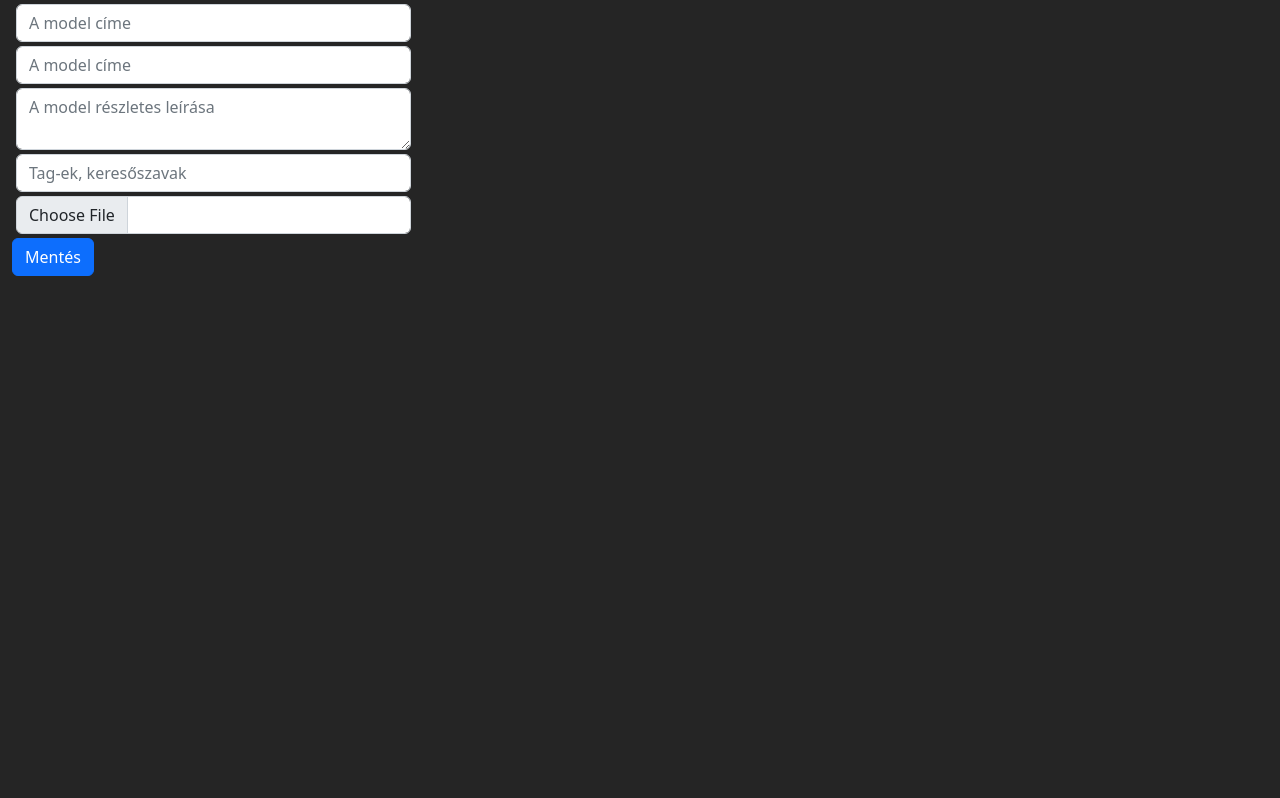
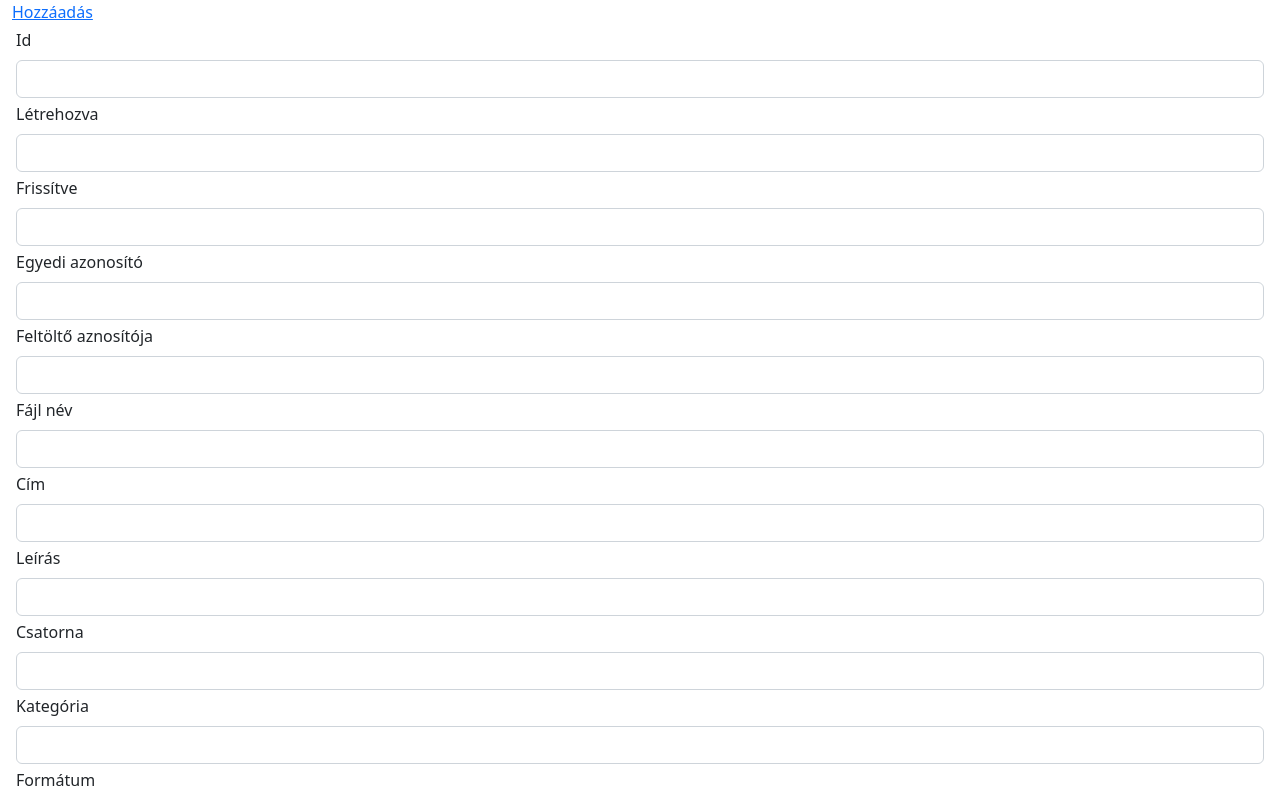
Before and after one commit to draronbalogh/3d, a React (Create React App) app: page /add in a window 1280 px wide. Before the commit this address had no page. Shown: the top 798 px of the page. Built offline with nearby package versions, Linux system fonts and the light colour scheme.

Commit message:
Db front-end components updated

```diff
--- a/package.json
+++ b/package.json
@@ -3,7 +3,7 @@
     "version": "0.1.0",
     "private": true,
     "baseUrl": ".",
-    "proxy": "http://localhost:80",
+    "proxy": "http://localhost:5000",
     "dependencies": {
         "@testing-library/jest-dom": "^5.14.1",
         "@testing-library/react": "^13.0.0",
--- a/src/_config/config-model.ts
+++ b/src/_config/config-model.ts
@@ -1,4 +1,5 @@
 export const modelConfig = [
+  { name: 'id', label: 'Id', visible: true },
   { name: 'createdAt', label: 'Létrehozva', visible: true },
   { name: 'updatedAt', label: 'Frissítve', visible: true },
   { name: 'modelUuid', label: 'Egyedi azonosító', visible: true },
--- a/src/front-end/App.scss
+++ b/src/front-end/App.scss
@@ -2,11 +2,6 @@ body {
     margin: 0;
     -webkit-font-smoothing: antialiased;
     -moz-osx-font-smoothing: grayscale;
-    background-color: rgb(37, 37, 37);
-}
-
-* {
-    color: #fff !important;
 }
 
 code {
--- a/src/front-end/App.tsx
+++ b/src/front-end/App.tsx
@@ -6,7 +6,7 @@
 //////////////////////////////////////////////////////////////////////////////////////   IMPORT
 ///////////////////////////////////////////////////////////   REACT
 import React from 'react';
-import { Routes, Route } from 'react-router-dom';
+import { Routes, Route, Link } from 'react-router-dom';
 ///////////////////////////////////////////////////////////   CONFiG
 //import {_CONF} from './config/config';
 ///////////////////////////////////////////////////////////   LIBS
@@ -20,7 +20,7 @@ import './App.scss';
 ///////////////////////////////////////////////////////////   INTERFACE
 
 interface State {
-  updateIdNum: number;
+  updateIdNum: number | undefined;
 }
 //////////////////////////////////////////////////////////////////////////////////////    CLASS SETUP
 /**
@@ -32,30 +32,36 @@ class App extends React.Component<any, State> {
   constructor(props: any) {
     super(props);
     this.state = {
-      updateIdNum: 0
+      updateIdNum: undefined
     };
   }
 
-  updateId = (id: number | any) => {
+  updateId = (id: number) => {
     this.setState({ updateIdNum: id });
   };
 
   render() {
     const { updateIdNum } = this.state;
+
     return (
       <Container fluid className={'3dRegform'}>
         <Row>
-          <Col xs={4}>
+          <Col xs={12}>
+            <Link to='/add' className='button is-primary mt-2'>
+              Hozzáadás
+            </Link>
+            <Routes>
+              <Route path='/' element={<View3dModel id={updateIdNum} />} />
+              <Route path='/3d/:id' element={<View3dModel id={updateIdNum} />} />
+            </Routes>
+          </Col>
+        </Row>
+        <Row>
+          <Col xs={12}>
             <Routes>
               <Route path='/' element={<DbList3dModel updateId={this.updateId} />} />
               <Route path='/add' element={<DbAdd3dModel />} />
               <Route path='/edit/:id' element={<DbEdit3dModel />} />
-            </Routes>
-          </Col>
-          <Col xs={8}>
-            <Routes>
-              <Route path='/' element={<View3dModel id={updateIdNum} />} />
-              <Route path='/3d/:id' element={<View3dModel id={updateIdNum} />} />
             </Routes>
           </Col>
         </Row>
--- a/src/front-end/components/component-db/db-add-3d-model/db-add-3d-model.tsx
+++ b/src/front-end/components/component-db/db-add-3d-model/db-add-3d-model.tsx
@@ -8,20 +8,12 @@ import { NULL } from 'node-sass';
 import Button from 'react-bootstrap/Button';
 import Form from 'react-bootstrap/Form';
 import { _CONFIG } from '../../../../_config/_config';
-interface Model3dState {
-  modelUuid: string;
-  modelTitle: string;
-  modelDescription: string;
-  isSaved: boolean;
-}
 
-export class DbAdd3dModel extends React.Component<any, Model3dState> {
+import { modelConfig } from '../../../../_config/config-model';
+export class DbAdd3dModel extends React.Component<any, any> {
   constructor(props: any) {
     super(props);
     this.state = {
-      modelUuid: '',
-      modelTitle: '',
-      modelDescription: '',
       isSaved: false
     };
   }
@@ -31,29 +23,16 @@ export class DbAdd3dModel extends React.Component<any, Model3dState> {
     this.setState({ isSaved: false });
   }
 
-  componentDidUpdate(prevProps: any) {
-    if (this.props.modelUuid !== prevProps.modelUuid) {
-      this.setState({ modelUuid: this.props.modelUuid });
-    }
-    if (this.props.modelTitle !== prevProps.modelTitle) {
-      this.setState({ modelTitle: this.props.modelTitle });
-    }
-    if (this.props.modelDescription !== prevProps.modelDescription) {
-      this.setState({ modelDescription: this.props.modelDescription });
-    }
-  }
+  componentDidUpdate(prevProps: any) {}
   save3dModel = async (e: any) => {
     e.preventDefault();
     const { modelUuid, modelTitle, modelDescription } = this.state;
-    await axios.post(_CONFIG.url.getModel, {
-      modelUuid,
-      modelTitle,
-      modelDescription
-    });
+    await axios.post(_CONFIG.url.getModel, this.state.data);
+
     this.setState({ isSaved: true });
   };
 
-  setModelUuid = (modelUuid: string): void => {
+  setModelUuid = (modelUuid: number): void => {
     this.setState({ modelUuid });
   };
   setModelTitle = (modelTitle: string): void => {
@@ -64,28 +43,36 @@ export class DbAdd3dModel extends React.Component<any, Model3dState> {
     this.setState({ modelDescription });
   };
 
+  inputDataUpdater = (elm: string, info: any) => {
+    this.setState(
+      {
+        data: {
+          ...this.state.data,
+          [elm]: info
+        }
+      },
+      () => {
+        console.log(this.state);
+      }
+    );
+    this.setState({ isSaved: false });
+  };
   render() {
-    const { modelUuid, modelTitle, modelDescription, isSaved } = this.state;
+    const { data, id, modelUuid, modelTitle, modelDescription, isSaved } = this.state;
     return (
       <Form onSubmit={this.save3dModel}>
-        <Form.Group controlId='modelsasdUuid'>
-          <Form.Control type='hidden' />
-        </Form.Group>
-        <Form.Group className='m-1' controlId='modelTitle'>
-          <Form.Control type='text' placeholder='A model címe' value={modelUuid} onChange={(e) => this.setModelUuid(e.target.value)} />
-        </Form.Group>
-        <Form.Group className='m-1' controlId='modelTitle'>
-          <Form.Control type='text' placeholder='A model címe' value={modelTitle} onChange={(e) => this.setModelTitle(e.target.value)} />
-        </Form.Group>
-        <Form.Group className='m-1' controlId='modelDescription'>
-          <Form.Control as='textarea' placeholder='A model részletes leírása' value={modelDescription} onChange={(e) => this.setModelDescription(e.target.value)} />
-        </Form.Group>
-        <Form.Group className='m-1' controlId='modelTags'>
-          <Form.Control type='text' placeholder='Tag-ek, keresőszavak' />
-        </Form.Group>
-        <Form.Group className='m-1' controlId='modelUrl'>
-          <Form.Control type='file' placeholder='Tag-ek vesszővel elválasztva' />
-        </Form.Group>
+        {modelConfig
+          ? modelConfig.map((elm: any, i: number) => {
+              return (
+                <div key={i}>
+                  <Form.Group className='m-1'>
+                    <Form.Label>{elm.label}</Form.Label>
+                    <Form.Control type='text' onChange={(e) => this.inputDataUpdater(elm.name, e.target.value)}></Form.Control>
+                  </Form.Group>
+                </div>
+              );
+            })
+          : null}
         <div className='field'>
           {!isSaved ? (
             <Button variant='primary' type='submit'>
@@ -95,10 +82,6 @@ export class DbAdd3dModel extends React.Component<any, Model3dState> {
             <Navigate to='/' />
           )}
         </div>
-        {/*  data?.map((x: any, i: number) => (
-            <td key={i}>{x}</td>
-          ))
-          */}
       </Form>
     );
   }
--- a/src/front-end/components/component-db/db-edit-3d-model/db-edit-3d-model.tsx
+++ b/src/front-end/components/component-db/db-edit-3d-model/db-edit-3d-model.tsx
@@ -3,27 +3,22 @@ import Accordion from 'react-bootstrap/Accordion';
 import axios, { AxiosResponse } from 'axios';
 import { Navigate } from 'react-router-dom';
 import { Link } from 'react-router-dom';
-import { isVariableDeclaration } from 'typescript';
+import { isVariableDeclaration, NumericLiteral } from 'typescript';
 import { NULL } from 'node-sass';
 import Button from 'react-bootstrap/Button';
 import Form from 'react-bootstrap/Form';
 import { _CONFIG } from '../../../../_config/_config';
+import { modelConfig } from '../../../../_config/config-model';
 interface Model3dState {
-  id: number;
-  modelUuid: string;
-  modelTitle: string;
-  modelDescription: string;
+  id: number | undefined;
   isSaved: boolean;
 }
 
-export class DbEdit3dModel extends React.Component<any, Model3dState> {
+export class DbEdit3dModel extends React.Component<any, any> {
   constructor(props: any) {
     super(props);
     this.state = {
       id: Number(window.location.pathname.split('/').pop()),
-      modelUuid: '',
-      modelTitle: '',
-      modelDescription: '',
       isSaved: false
     };
   }
@@ -36,68 +31,60 @@ export class DbEdit3dModel extends React.Component<any, Model3dState> {
     if (this.props.id !== prevProps.id) {
       this.setState({ id: this.props.id });
     }
-    if (this.props.modelUuid !== prevProps.modelUuid) {
-      this.setState({ modelUuid: this.props.modelUuid });
-    }
-    if (this.props.modelTitle !== prevProps.modelTitle) {
-      this.setState({ modelTitle: this.props.modelTitle });
-    }
-    if (this.props.modelDescription !== prevProps.modelDescription) {
-      this.setState({ modelDescription: this.props.modelDescription });
-    }
   }
-  setModelUuid = (modelUuid: string): void => {
-    this.setState({ modelUuid });
+  inputDataUpdater = (elm: string, info: any) => {
+    console.log('elm?', elm);
+    this.setState(
+      {
+        data: {
+          ...this.state.data,
+          [elm]: info
+        }
+      },
+      () => {
+        // console.log(this.state.data);
+      }
+    );
+    this.setState({ isSaved: false });
   };
-  setModelTitle = (modelTitle: string): void => {
-    this.setState({ modelTitle });
-  };
-  setModelDescription = (modelDescription: string): void => {
-    this.setState({ modelDescription });
-  };
-
   update3dModel = async (e: any) => {
     e.preventDefault();
-    const { id, modelUuid, modelTitle, modelDescription } = this.state;
-    await axios.patch(_CONFIG.url.getModel + id, {
-      modelUuid,
-      modelTitle,
-      modelDescription
-    });
+    const { id } = this.state;
+    await axios.patch(_CONFIG.url.getModel + id, this.state.data);
     this.setState({ isSaved: true });
   };
 
   get3dModeltById = async () => {
     const { id } = this.state;
     const response = await axios.get(_CONFIG.url.getModel + id);
-    console.log('restaaaaaaaaaStt', response.data);
-    this.setModelUuid(response.data.modelUuid);
-    this.setModelTitle(response.data.modelTitle);
-    this.setModelDescription(response.data.modelDescription);
+    this.setState({ data: response.data });
+    // this.setModelUuid(response.data.modelUuid);
+    //  this.setModelTitle(response.data.modelTitle);
+    // this.setModelDescription(response.data.modelDescription);
   };
-
+  getTitle = (elm: any) => {
+    return Object.entries(modelConfig).map(([key, value]) => {
+      // console.log(value.name, elm); // "a 5", "b 7", "c 9"
+      if (value.name === elm) return value.label;
+    });
+    return '';
+  };
   render() {
-    const { id, modelUuid, modelTitle, modelDescription, isSaved } = this.state;
+    const { data, id, modelUuid, modelTitle, modelDescription, isSaved } = this.state;
     return (
       <Form onSubmit={this.update3dModel}>
-        <Form.Group controlId='modelsasdUuid'>
-          <Form.Control type='hidden' />
-        </Form.Group>
-        <Form.Group className='m-1' controlId='modelTitle'>
-          <Form.Control type='text' placeholder='A model címe' value={modelUuid} onChange={(e) => this.setModelUuid(e.target.value)} />
-        </Form.Group>
-        <Form.Group className='m-1' controlId='modelTitle'>
-          <Form.Control type='text' placeholder='A model címe' value={modelTitle} onChange={(e) => this.setModelTitle(e.target.value)} />
-        </Form.Group>
-        <Form.Group className='m-1' controlId='modelDescription'>
-          <Form.Control as='textarea' placeholder='A model részletes leírása' value={modelDescription} onChange={(e) => this.setModelDescription(e.target.value)} />
-        </Form.Group>
-        <Form.Group className='m-1' controlId='modelTags'>
-          <Form.Control type='text' placeholder='Tag-ek, keresőszavak' />
-        </Form.Group>
-        <Form.Group className='m-1' controlId='modelUrl'>
-          <Form.Control type='file' placeholder='Tag-ek vesszővel elválasztva' />
-        </Form.Group>
+        {data
+          ? Object.keys(data)?.map((elm: any, i: number) => {
+              return (
+                <div key={i}>
+                  <Form.Group className='m-1'>
+                    <Form.Label>{this.getTitle(elm)}</Form.Label>
+                    <Form.Control type='text' value={this.state.data[elm] ? this.state.data[elm] : ''} onChange={(e) => this.inputDataUpdater(elm, e.target.value)}></Form.Control>
+                  </Form.Group>
+                </div>
+              );
+            })
+          : null}
         <div className='field'>
           {!isSaved ? (
             <Button variant='primary' type='submit'>
@@ -107,10 +94,6 @@ export class DbEdit3dModel extends React.Component<any, Model3dState> {
             <Navigate to='/' />
           )}
         </div>
-        {/*  data?.map((x: any, i: number) => (
-            <td key={i}>{x}</td>
-          ))
-          */}
       </Form>
     );
   }
--- a/webpack.config.js
+++ b/webpack.config.js
@@ -1,6 +1,9 @@
 const path = require('path');
 
 module.exports = {
+  mode: 'development',
+  devtool: 'eval-source-map',
+
   resolve: {
     alias: {
       components: path.resolve(__dirname, 'src/back-end/config')
```
Also changed, not shown: src/front-end/components/component-db/db-common/db-common.tsx (added, +22 -0 lines), src/front-end/components/component-db/db-list-3d-model/db-list-3d-model.tsx (+23 -28 lines), src/front-end/components/view-3d-model/view-3d-model.tsx (+26 -17 lines).
